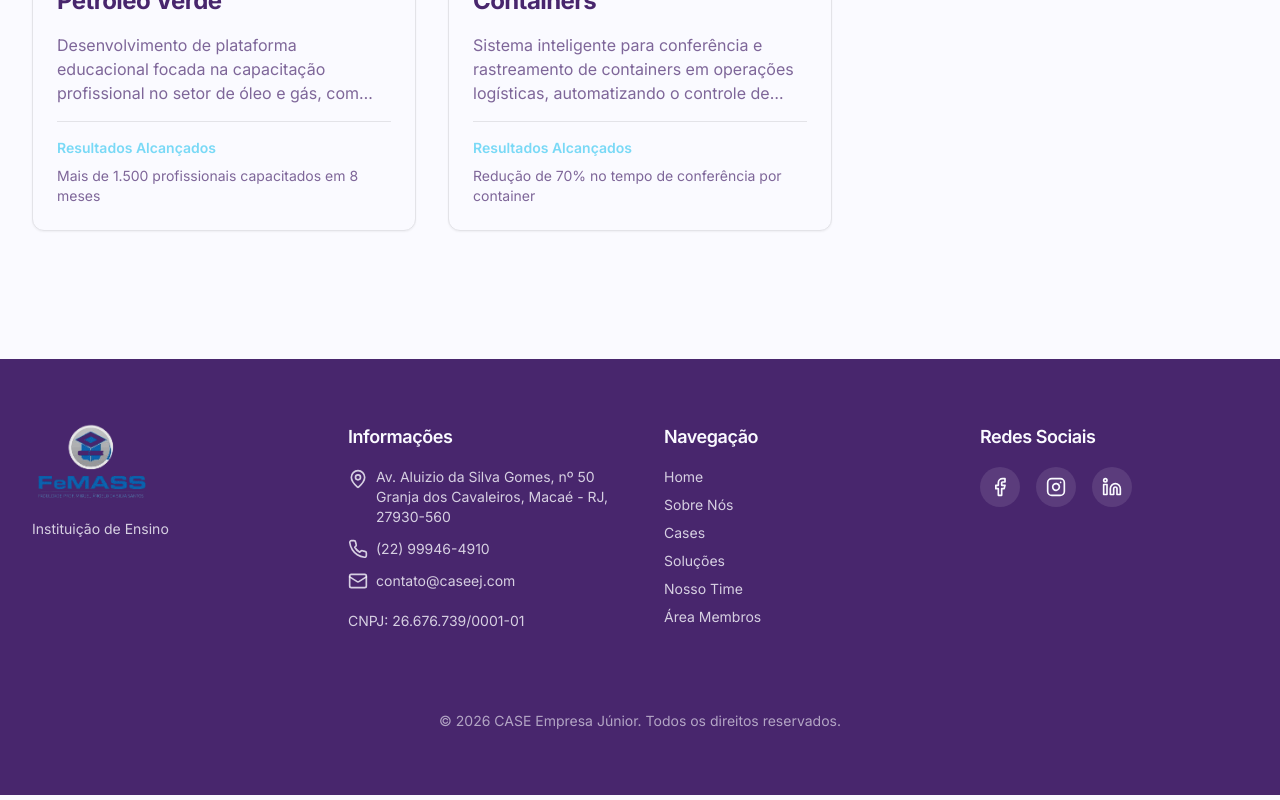
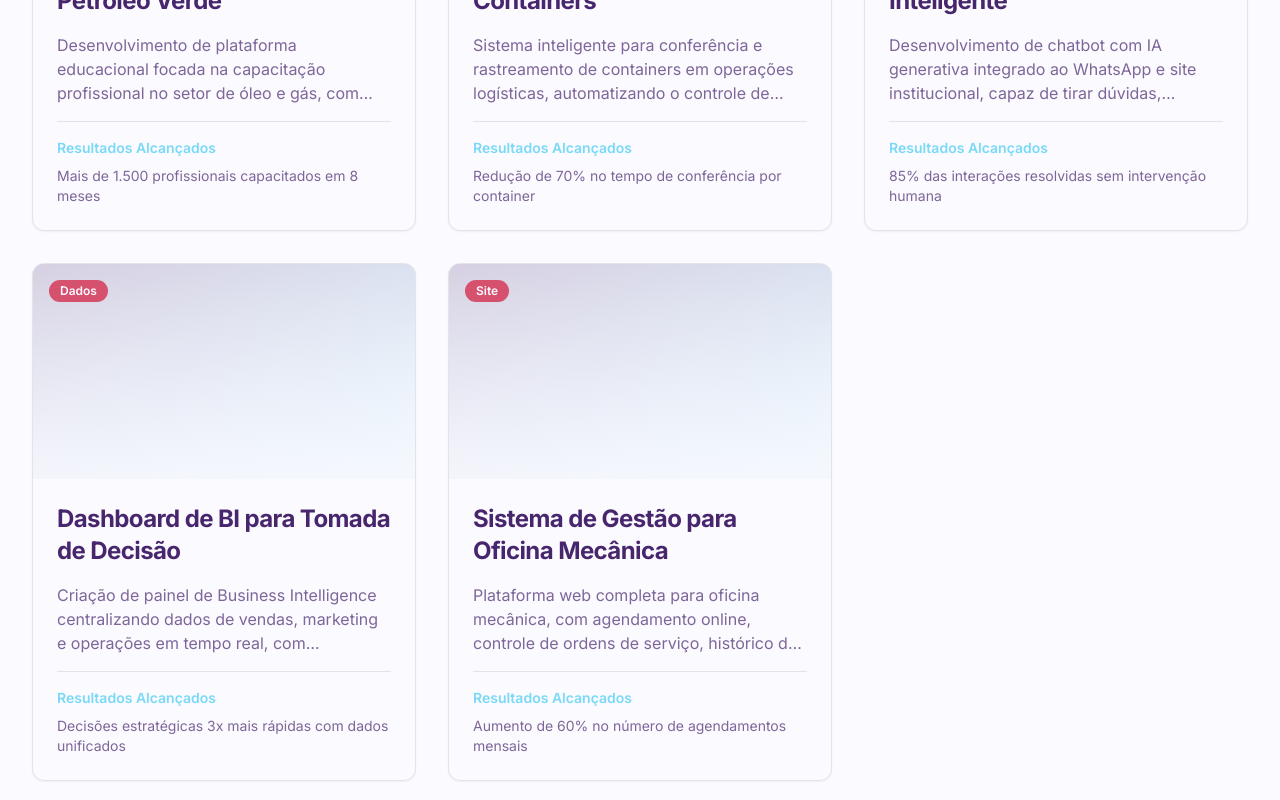
Before and after one commit to VictorAlz/prime-consultoria-web, a React (Vite) app: page /cases in a window 1280 px wide. Shown: the part 900-1700 px from the top of the page. Built offline with nearby package versions, Linux system fonts and the light colour scheme; the HTML template or start-up script is replaced by a standard one.

Commit message:
Changes
Co-authored-by: VictorAlz <104877199+VictorAlz@users.noreply.github.com>

```diff
--- a/src/pages/Cases.tsx
+++ b/src/pages/Cases.tsx
@@ -7,7 +7,7 @@ import { Button } from "@/components/ui/button";
 const Cases = () => {
   const [selectedCategory, setSelectedCategory] = useState("Todos");
 
-  const categories = ["Todos", "Web App", "Logística", "Site", "Automação IA"];
+  const categories = ["Todos", "Web App", "Logística", "Site", "Automação IA", "Dados"];
 
   const allCases = [
     {
@@ -23,6 +23,27 @@ const Cases = () => {
       description:
         "Sistema inteligente para conferência e rastreamento de containers em operações logísticas, automatizando o controle de cargas, reduzindo erros e otimizando o fluxo portuário.",
       results: "Redução de 70% no tempo de conferência por container",
+    },
+    {
+      title: "Chatbot de Atendimento Inteligente",
+      category: "Automação IA",
+      description:
+        "Desenvolvimento de chatbot com IA generativa integrado ao WhatsApp e site institucional, capaz de tirar dúvidas, qualificar leads e encaminhar atendimentos complexos para o time humano.",
+      results: "85% das interações resolvidas sem intervenção humana",
+    },
+    {
+      title: "Dashboard de BI para Tomada de Decisão",
+      category: "Dados",
+      description:
+        "Criação de painel de Business Intelligence centralizando dados de vendas, marketing e operações em tempo real, com indicadores customizados e alertas automáticos para a diretoria.",
+      results: "Decisões estratégicas 3x mais rápidas com dados unificados",
+    },
+    {
+      title: "Sistema de Gestão para Oficina Mecânica",
+      category: "Site",
+      description:
+        "Plataforma web completa para oficina mecânica, com agendamento online, controle de ordens de serviço, histórico de veículos por cliente e emissão automática de orçamentos.",
+      results: "Aumento de 60% no número de agendamentos mensais",
     },
   ];
 
```
